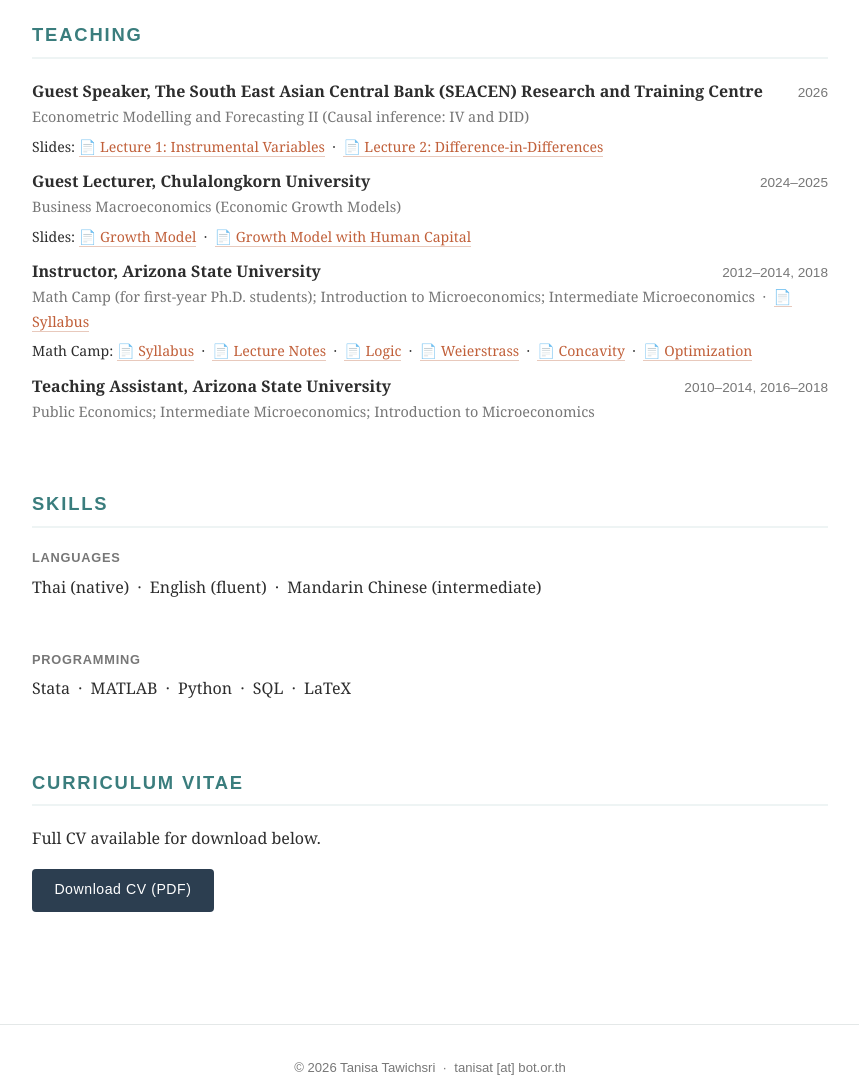
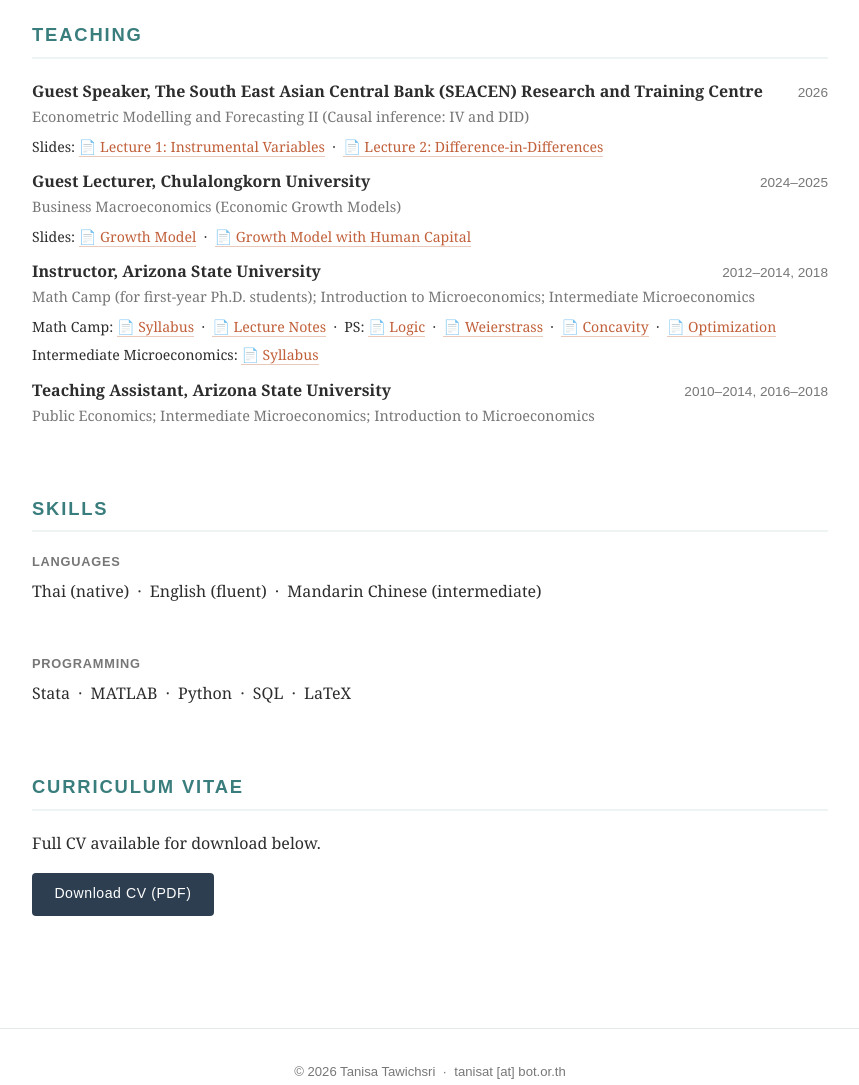
Before and after one commit to gifttt/gifttt.github.io, a plain HTML site: page index.html in a window 1280 px wide. Shown: the part 4142-5227 px from the top of the page, without its empty margins (210-1069 px from the left). Drawn offline with Linux system fonts and the light colour scheme.

Commit message:
Tidy up instructor teaching materials layout

```diff
--- a/index.html
+++ b/index.html
@@ -253,9 +253,12 @@
       Slides: <a href="growth_model.pdf" target="_blank" class="slide-link">📄 Growth Model</a> &nbsp;·&nbsp; <a href="growth_model_endo.pdf" target="_blank" class="slide-link">📄 Growth Model with Human Capital</a>
     </p>
     <div class="job"><span class="job-title">Instructor, Arizona State University</span><span class="job-period">2012–2014, 2018</span></div>
-    <p style="color:var(--muted); font-size:0.9rem; margin-bottom:0.3rem;">Math Camp (for first-year Ph.D. students); Introduction to Microeconomics; Intermediate Microeconomics &nbsp;·&nbsp; <a href="intromicro_syllabus.pdf" target="_blank" class="slide-link">📄 Syllabus</a></p>
+    <p style="color:var(--muted); font-size:0.9rem; margin-bottom:0.3rem;">Math Camp (for first-year Ph.D. students); Introduction to Microeconomics; Intermediate Microeconomics</p>
+    <p style="font-size:0.88rem; margin-bottom:0.3rem;">
+      Math Camp: <a href="mathcamp_syllabus.pdf" target="_blank" class="slide-link">📄 Syllabus</a> &nbsp;·&nbsp; <a href="mathcamp_notes.pdf" target="_blank" class="slide-link">📄 Lecture Notes</a> &nbsp;·&nbsp; PS: <a href="mathcamp_pset1.pdf" target="_blank" class="slide-link">📄 Logic</a> &nbsp;·&nbsp; <a href="mathcamp_pset2_weierstrass.pdf" target="_blank" class="slide-link">📄 Weierstrass</a> &nbsp;·&nbsp; <a href="mathcamp_pset3_concavity.pdf" target="_blank" class="slide-link">📄 Concavity</a> &nbsp;·&nbsp; <a href="mathcamp_pset6.pdf" target="_blank" class="slide-link">📄 Optimization</a>
+    </p>
     <p style="font-size:0.88rem; margin-bottom:0.6rem;">
-      Math Camp: <a href="mathcamp_syllabus.pdf" target="_blank" class="slide-link">📄 Syllabus</a> &nbsp;·&nbsp; <a href="mathcamp_notes.pdf" target="_blank" class="slide-link">📄 Lecture Notes</a> &nbsp;·&nbsp; <a href="mathcamp_pset1.pdf" target="_blank" class="slide-link">📄 Logic</a> &nbsp;·&nbsp; <a href="mathcamp_pset2_weierstrass.pdf" target="_blank" class="slide-link">📄 Weierstrass</a> &nbsp;·&nbsp; <a href="mathcamp_pset3_concavity.pdf" target="_blank" class="slide-link">📄 Concavity</a> &nbsp;·&nbsp; <a href="mathcamp_pset6.pdf" target="_blank" class="slide-link">📄 Optimization</a>
+      Intermediate Microeconomics: <a href="intromicro_syllabus.pdf" target="_blank" class="slide-link">📄 Syllabus</a>
     </p>
     <div class="job"><span class="job-title">Teaching Assistant, Arizona State University</span><span class="job-period">2010–2014, 2016–2018</span></div>
     <p style="color:var(--muted); font-size:0.9rem;">Public Economics; Intermediate Microeconomics; Introduction to Microeconomics</p>
```
